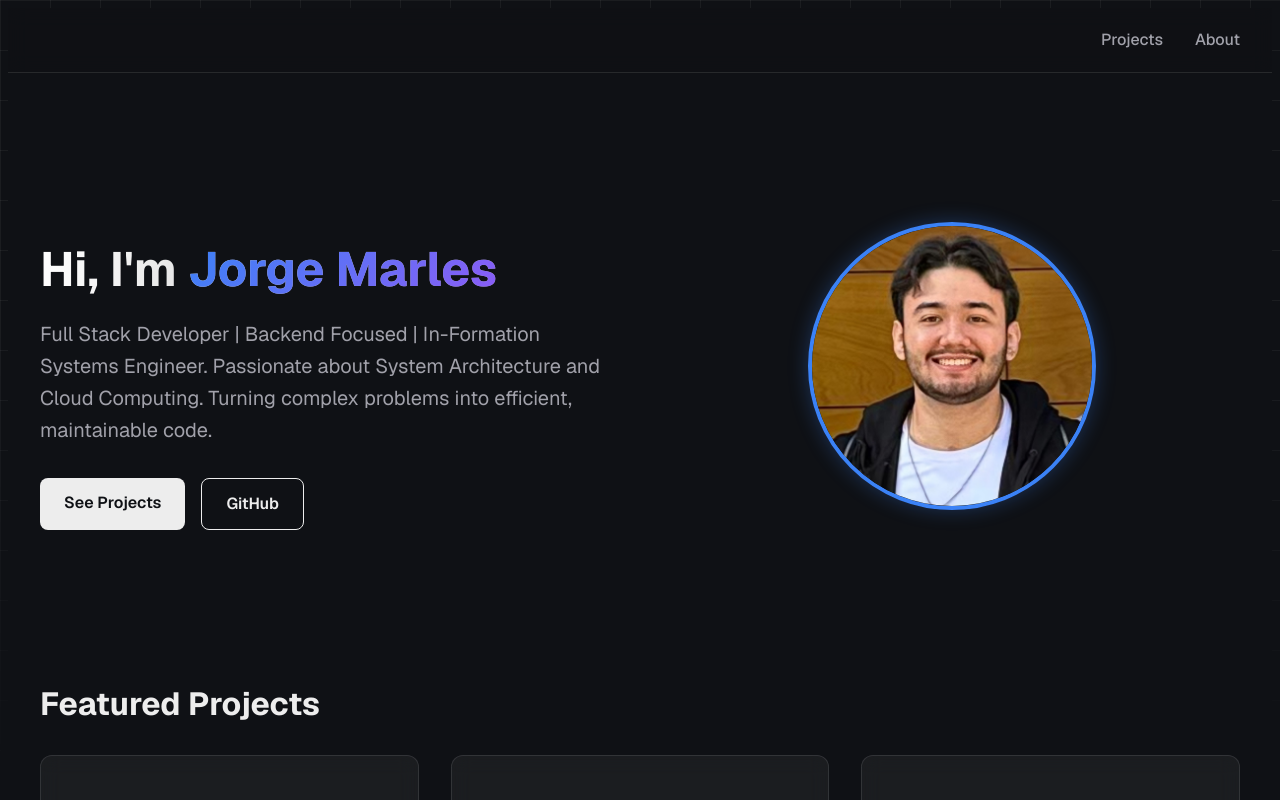
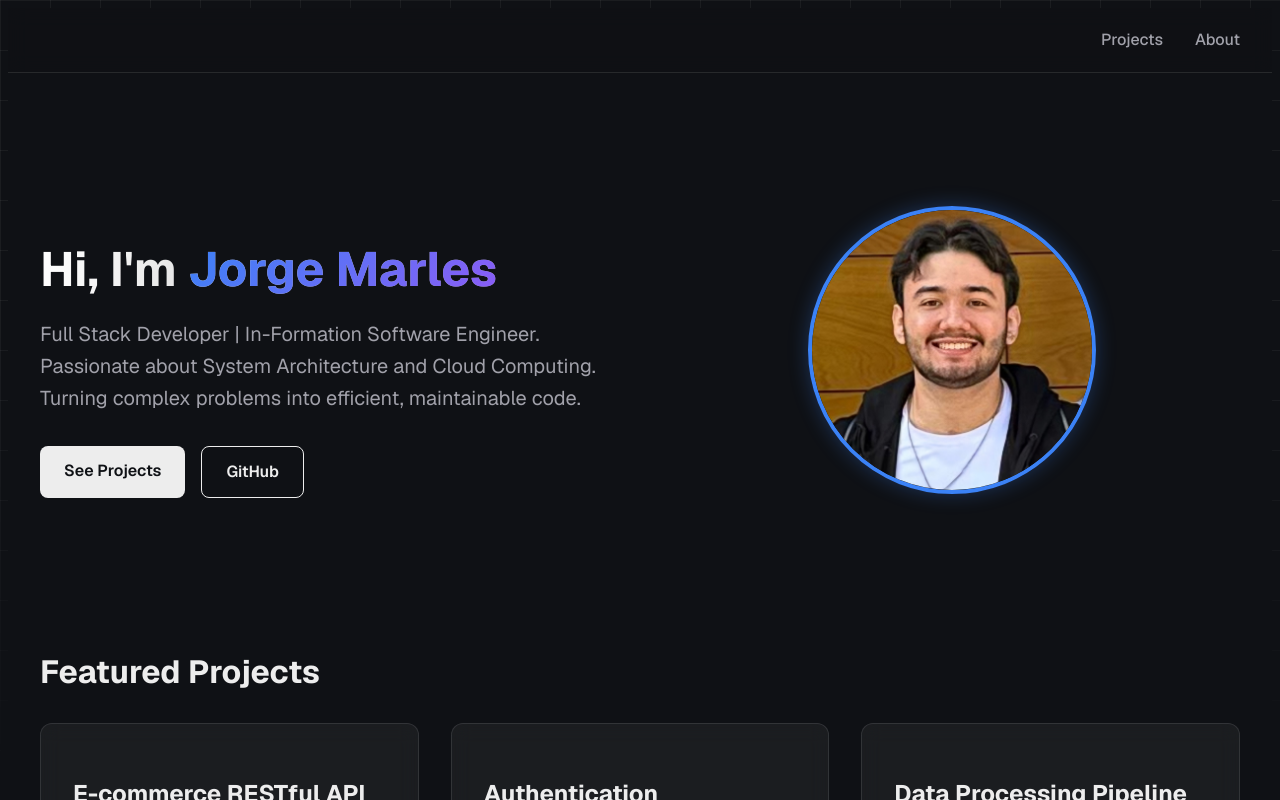
Before and after one commit to JorgeMarles/Portfolio, a Next.js app: page / in a window 1280 px wide. Shown: the top 800 px of the page. Built offline with nearby package versions, Linux system fonts and the light colour scheme.

Commit message:
chore: change description

```diff
--- a/src/app/layout.tsx
+++ b/src/app/layout.tsx
@@ -14,9 +14,9 @@ const geistMono = Geist_Mono({
 });
 
 export const metadata: Metadata = {
-  title: "Jorge Marles | Systems Engineer",
-  description: "Professional portfolio showing backend projects, system architecture, and full stack solutions.",
-  keywords: ["Backend Developer", "Full Stack", "Portfolio", "Node.js", "Go", "Software Architecture"],
+  title: "Jorge Marles | Software Engineer",
+  description: "Portfolio showing backend projects, system architecture, and full stack solutions.",
+  keywords: ["Backend Developer", "Full Stack", "Portfolio", "Node.js", "Go", "Spring", "Python", "Typescript", "Software Architecture"],
 };
 
 export default function RootLayout({
--- a/src/app/page.tsx
+++ b/src/app/page.tsx
@@ -27,7 +27,7 @@ export default function Home() {
               Hi, I'm <span className="text-gradient">Jorge Marles</span>
             </h1>
             <p style={{ fontSize: "1.25rem", color: "#a1a1aa", maxWidth: "600px", marginBottom: "2rem" }}>
-              Full Stack Developer | Backend Focused | In-Formation Systems Engineer. Passionate about System Architecture and Cloud Computing. Turning complex problems into efficient, maintainable code.
+              Full Stack Developer | In-Formation Software Engineer. Passionate about System Architecture and Cloud Computing. Turning complex problems into efficient, maintainable code.
             </p>
             <div style={{ display: "flex", gap: "1rem" }}>
               <a href="#projects" className="btn">See Projects</a>
```
